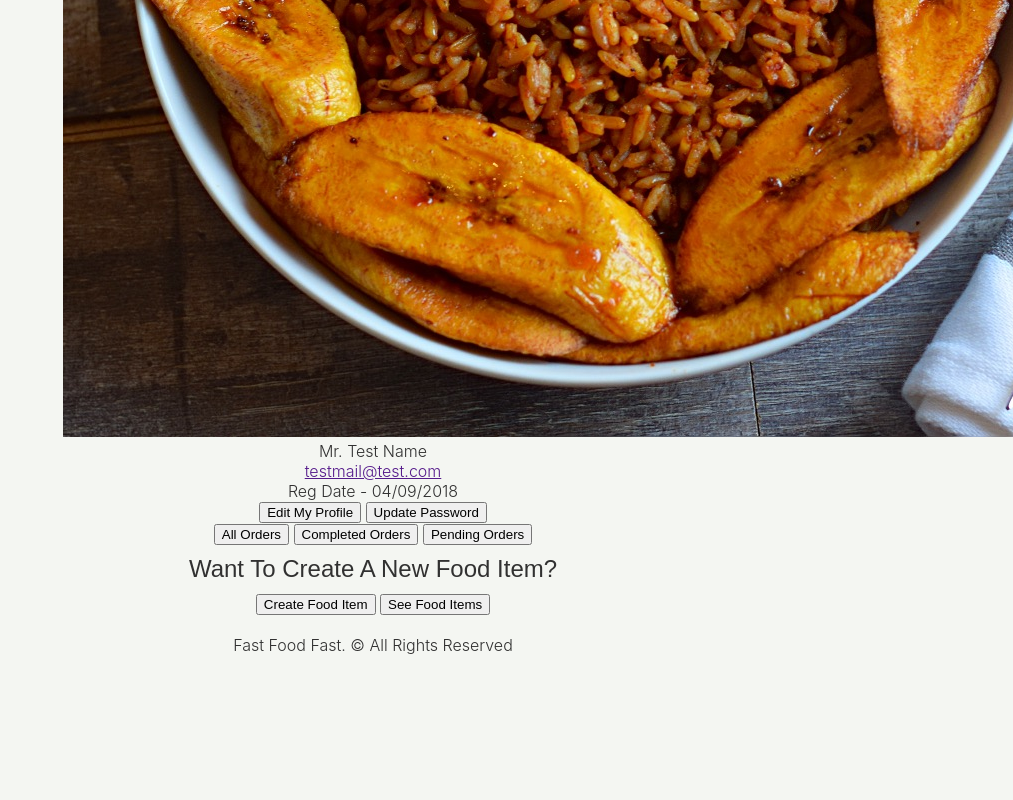
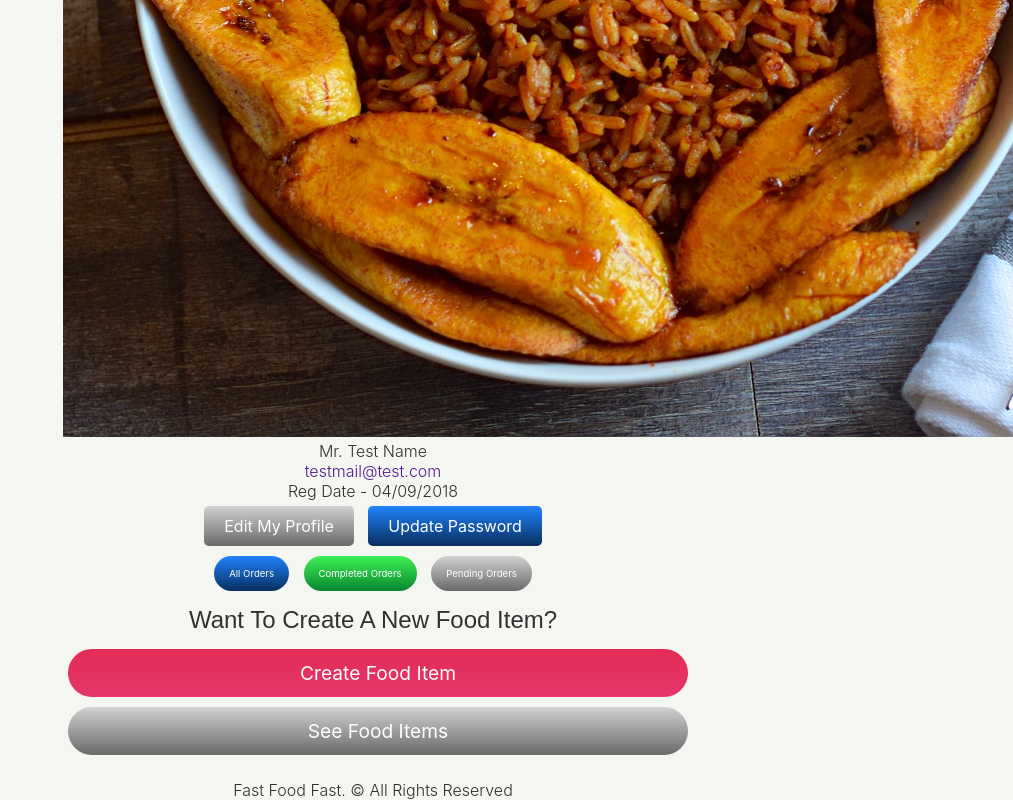
Before and after one commit to henperi/Fast-Food-Fast, a plain HTML site: page admins/dashboard.html in a window 1280 px wide. Shown: the part 596-1396 px from the top of the page, without its empty margins (267-1280 px from the left). Before the commit the page ends 1251 px from the top, so only its background shows below. Drawn offline with Linux system fonts and the light colour scheme.

Commit message:
Update main.css
Added styles for buttons and acnchor tags

```diff
--- a/assets/css/main.css
+++ b/assets/css/main.css
@@ -303,3 +303,113 @@ textarea {
 select option {
     background: rgb(255, 238, 238);
 }
+
+
+
+/*
+*=========================================================
+* Everything Anchor
+*=========================================================
+*/
+/* Anchor Tags */
+a {
+    text-decoration: none;
+    font: inherit;
+}
+
+a:hover {
+    outline: 0;
+    text-decoration: none;
+}
+a:active {
+    outline: 0;
+    text-decoration: none;
+}
+a:focus {
+    outline: 0;
+    text-decoration: none;
+}
+
+a.btn {
+    border: none;
+    border-radius: 5px;
+    box-shadow: 4px;
+    min-height: 35px;
+    max-width: 100%;
+    padding: 10px 20px;
+    margin: 5px 5px;
+    cursor: pointer;
+}
+
+
+
+/*
+*=========================================================
+* Everything Button, btn
+*=========================================================
+*/
+/* Button */
+.btn {
+    border: none;
+    border-radius: 5px;
+    box-shadow: 4px;
+    min-height: 35px;
+    max-width: 100%;
+    padding: 10px 20px;
+    margin: 5px 5px;
+    cursor: pointer;
+    font-size: 16px;
+    display: inline-block;
+    font-family: inherit;
+    box-sizing: border-box;
+}
+.btn:hover {
+    box-shadow: 0px 4px 8px 0 rgba(0,0,0,0.2)
+}
+.btn-sm {
+    font-size: 60%;
+    padding: 2px 15px;
+}
+.btn-bg {
+    font-size: 120%;
+    padding: 8px 40px
+}
+.btn-block {
+    font-size: 120%;
+    padding: 12px 40px;
+    width: 100%;
+    height: 100%;
+}
+
+.btn-rounded {
+    border-radius: 60px !important;
+}
+
+.btn-blue {
+    color: #fff;
+    background-image: linear-gradient(rgb(32, 131, 254), rgb(8, 46, 94));
+}
+
+.btn-green {
+    color: #fff;
+    background-image: linear-gradient(rgb(61, 241, 85), rgb(10, 134, 47));
+}
+
+.btn-red {
+    color: #fff;
+    background-image: linear-gradient(rgb(226, 44, 84), rgb(231, 53, 106));
+}
+
+.btn-primary {
+    color: rgb(255, 255, 255);
+    background-image: linear-gradient(rgb(209, 209, 209), rgb(105, 105, 105));
+}
+
+.btn-secondary {
+    color: rgb(49, 49, 49);
+    background-image: linear-gradient(rgb(209, 209, 209), rgb(209, 209, 209));
+}
+button:disabled {
+    cursor: not-allowed;
+    opacity: 0.3;
+}
```
